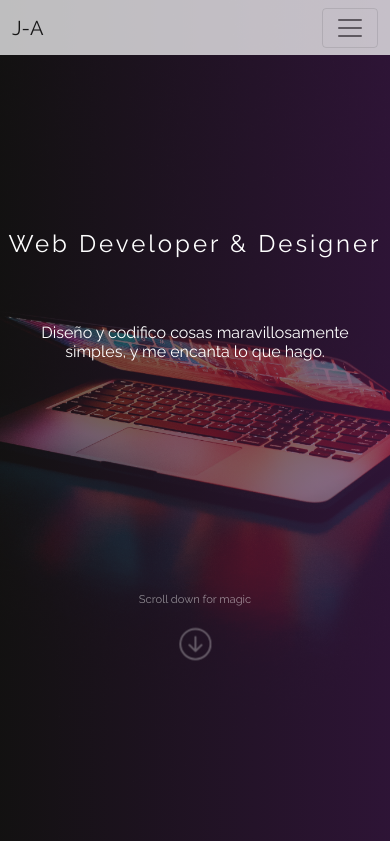
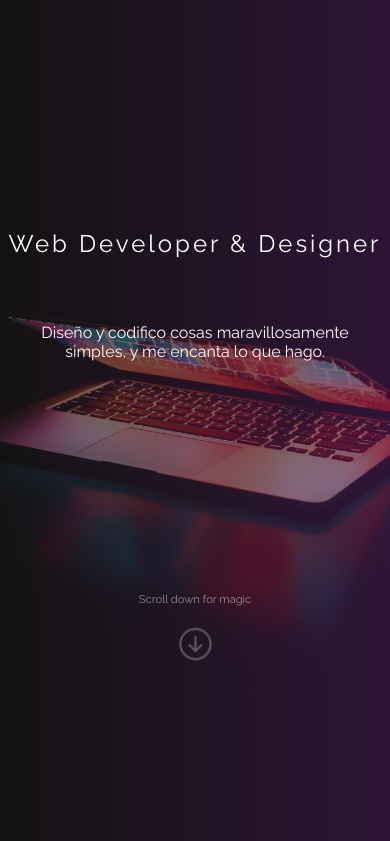
Before and after one commit to AmorosJulian/portfolio, a website: page index.html in a window 390 px wide. Shown: the top 841 px of the page. Drawn offline with nearby package versions, Linux system fonts and the light colour scheme.

Commit message:
bloqueo navbar mobile

```diff
--- a/index.html
+++ b/index.html
@@ -41,7 +41,7 @@
 <body>
     <header id="top">
         <!-- NAVBAR DESKTOP -->
-        <nav class="navbar navbar-light bg-light fixed-top opacity-75 " style="height: 55px;">
+        <nav class="navbar navbar-light bg-light fixed-top opacity-75 d-none d-sm-block" style="height: 55px;">
             <div class="container-fluid">
               <a class="navbar-brand " href="#top">J-A</a>
               <button class="navbar-toggler " type="button" data-bs-toggle="offcanvas" data-bs-target="#offcanvasNavbar" aria-controls="offcanvasNavbar">
```
